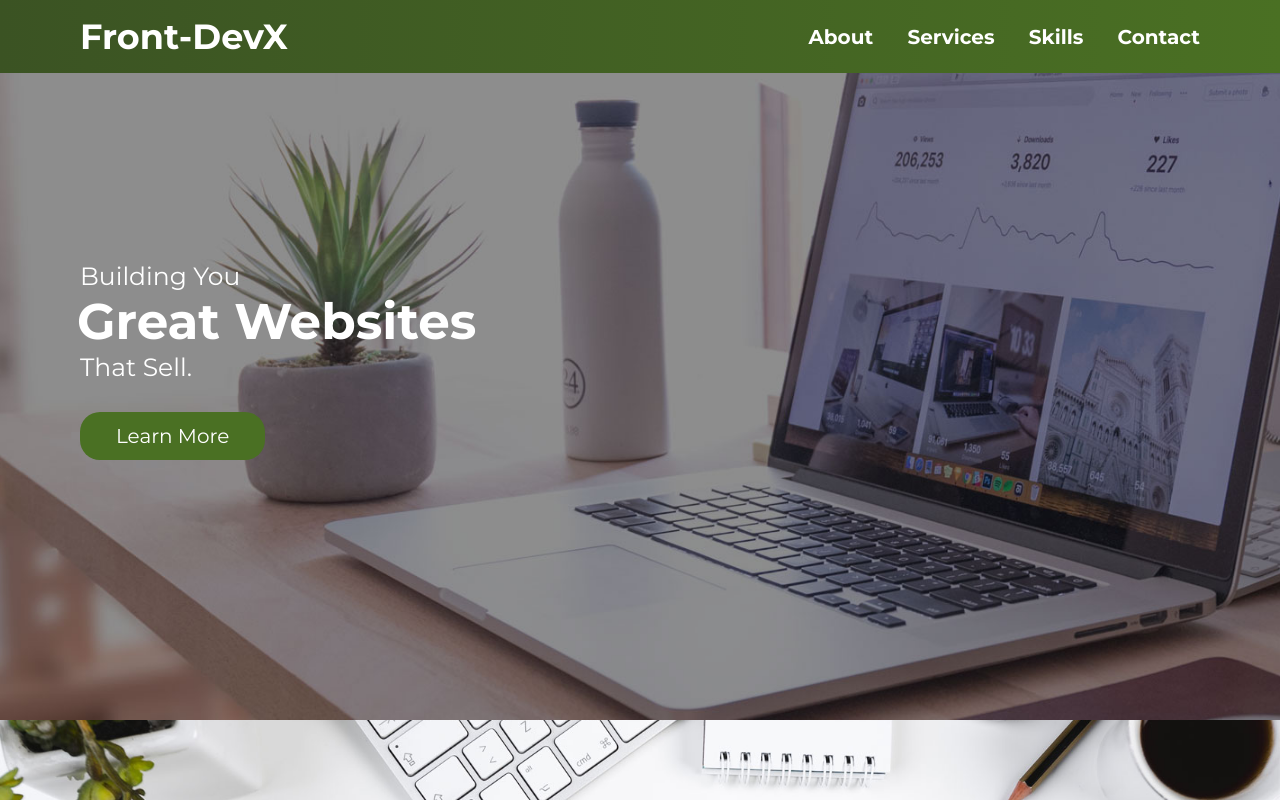
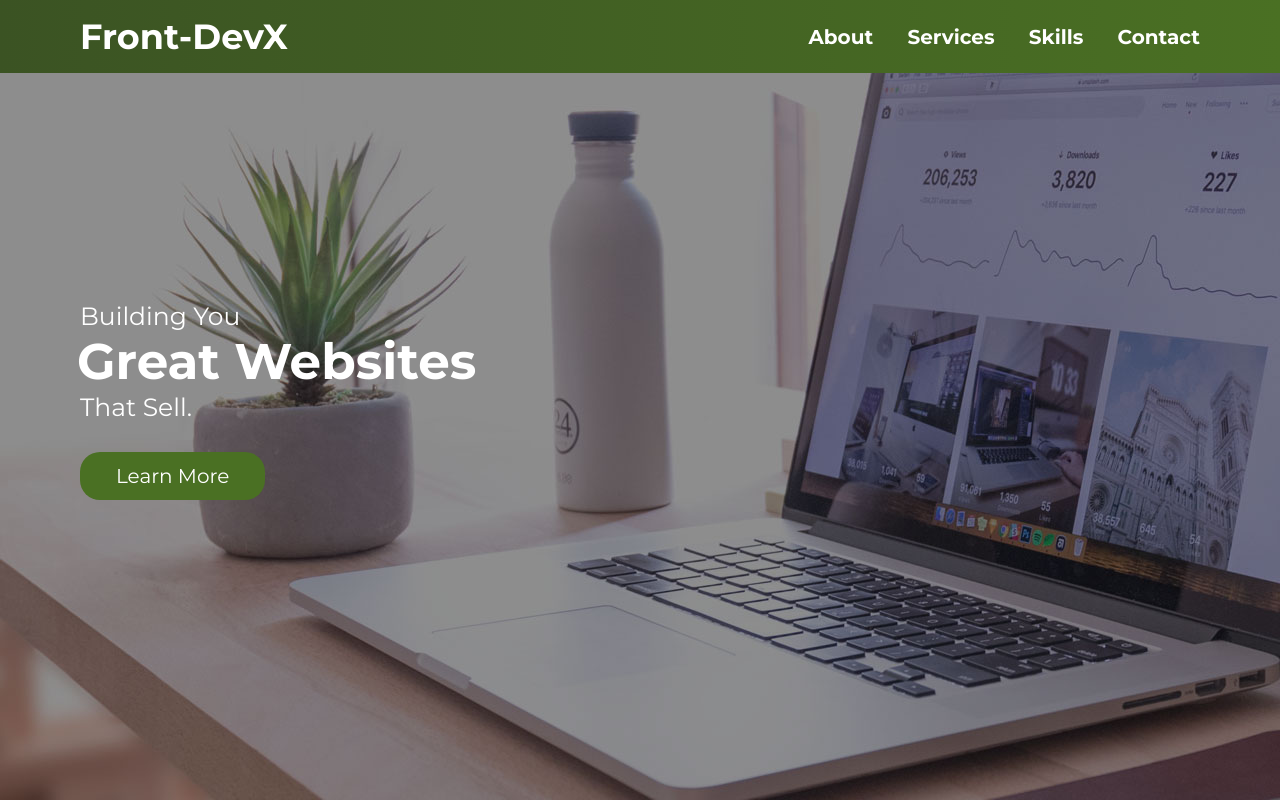
Before and after one commit to Front-DevX/Angel-Buenavista, a plain HTML site: page index.html in a window 1280 px wide. Shown: the top 800 px of the page. Drawn offline with Linux system fonts and the light colour scheme.

Commit message:
Update css.css
at line .home css properties deleted(max-height: 720px;)

```diff
--- a/css.css
+++ b/css.css
@@ -79,7 +79,6 @@
     height: 100vh ;
     color: #fff;
     min-height: 500px;
-    max-height: 720px;
     background-size: cover;
     background-attachment: fixed;
     font-family: 'Montserrat', sans-serif;
```
